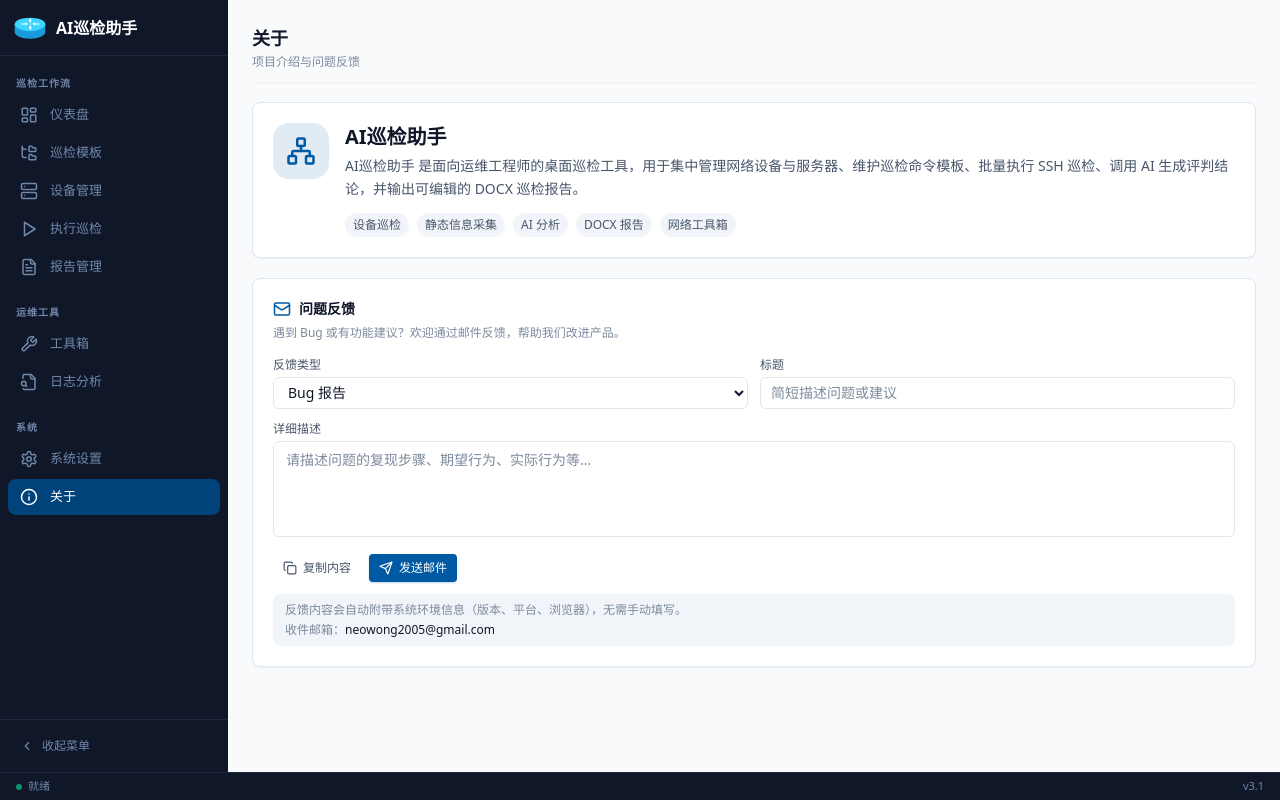
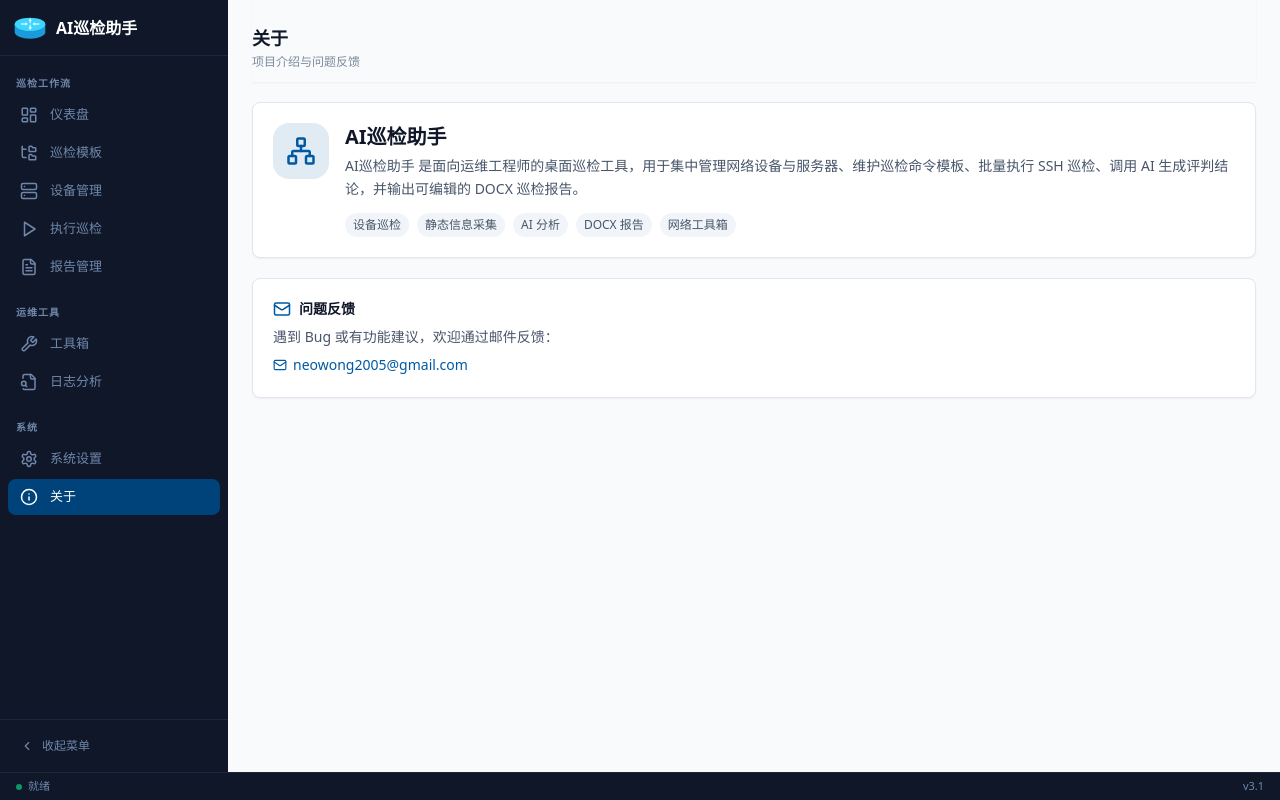
Before and after one commit to neowong/inspection-rust, a React (Vite) app: page /about in a window 1280 px wide. Built offline with nearby package versions, Linux system fonts and the light colour scheme.

Commit message:
simplify: 问题反馈简化为邮件地址展示

```diff
--- a/src/pages/AboutPage.tsx
+++ b/src/pages/AboutPage.tsx
@@ -1,99 +1,5 @@
-import { useState } from "react";
-import { Network, Mail, Copy, Check, Send } from "lucide-react";
+import { Network, Mail } from "lucide-react";
 import Card from "../components/ui/Card";
-import Button from "../components/ui/Button";
-import Input, { Select } from "../components/ui/Input";
-
-function FeedbackSection() {
-  const [category, setCategory] = useState("bug");
-  const [title, setTitle] = useState("");
-  const [desc, setDesc] = useState("");
-  const [copied, setCopied] = useState(false);
-
-  const EMAIL = "neowong2005@gmail.com";
-
-  const buildEmailBody = () => {
-    const lines = [
-      `反馈类型: ${category === "bug" ? "Bug 报告" : category === "feature" ? "功能建议" : "其它反馈"}`,
-      `标题: ${title || "(未填写)"}`,
-      "",
-      "描述:",
-      desc || "(未填写)",
-      "",
-      "--- 环境信息 ---",
-      `App 版本: v3.2.0`,
-      `平台: ${navigator.platform}`,
-      `User-Agent: ${navigator.userAgent}`,
-    ];
-    return lines.join("\n");
-  };
-
-  const handleCopy = async () => {
-    await navigator.clipboard.writeText(buildEmailBody());
-    setCopied(true);
-    setTimeout(() => setCopied(false), 2000);
-  };
-
-  const handleSendEmail = () => {
-    const subject = `[${category === "bug" ? "Bug" : "建议"}] ${title || "问题反馈"}`;
-    const mailtoUrl = `mailto:${EMAIL}?subject=${encodeURIComponent(subject)}&body=${encodeURIComponent(buildEmailBody())}`;
-    window.open(mailtoUrl, "_blank");
-  };
-
-  return (
-    <Card>
-      <div className="flex items-center gap-2 text-sm font-semibold text-[hsl(var(--text-primary))]">
-        <Mail size={18} className="text-[hsl(var(--accent))]" />
-        问题反馈
-      </div>
-      <p className="mt-1.5 text-xs text-[hsl(var(--text-tertiary))]">
-        遇到 Bug 或有功能建议？欢迎通过邮件反馈，帮助我们改进产品。
-      </p>
-
-      <div className="mt-4 space-y-3">
-        <div className="grid grid-cols-2 gap-3">
-          <div>
-            <label className="block text-xs font-medium text-[hsl(var(--text-secondary))] mb-1">反馈类型</label>
-            <Select value={category} onChange={(e) => setCategory(e.target.value)}>
-              <option value="bug">Bug 报告</option>
-              <option value="feature">功能建议</option>
-              <option value="other">其它反馈</option>
-            </Select>
-          </div>
-          <div>
-            <label className="block text-xs font-medium text-[hsl(var(--text-secondary))] mb-1">标题</label>
-            <Input value={title} onChange={(e) => setTitle(e.target.value)} placeholder="简短描述问题或建议" />
-          </div>
-        </div>
-        <div>
-          <label className="block text-xs font-medium text-[hsl(var(--text-secondary))] mb-1">详细描述</label>
-          <textarea
-            value={desc}
-            onChange={(e) => setDesc(e.target.value)}
-            placeholder="请描述问题的复现步骤、期望行为、实际行为等..."
-            className="w-full h-24 rounded-md border border-[hsl(var(--border))] bg-[hsl(var(--bg-card))] px-3 py-2 text-sm text-[hsl(var(--text-primary))] placeholder:text-[hsl(var(--text-tertiary))] outline-none focus:border-[hsl(var(--accent))] focus:ring-2 focus:ring-[hsl(var(--accent)/0.2)] resize-none"
-          />
-        </div>
-
-        <div className="flex gap-2">
-          <Button size="sm" variant="ghost" onClick={handleCopy}>
-            {copied ? <Check size={14} /> : <Copy size={14} />}
-            {copied ? "已复制" : "复制内容"}
-          </Button>
-          <Button size="sm" variant="primary" onClick={handleSendEmail}>
-            <Send size={14} />
-            发送邮件
-          </Button>
-        </div>
-
-        <div className="rounded-lg bg-[hsl(var(--bg-hover))] px-3 py-2 text-xs text-[hsl(var(--text-tertiary))] space-y-1">
-          <p>反馈内容会自动附带系统环境信息（版本、平台、浏览器），无需手动填写。</p>
-          <p>收件邮箱：<span className="text-[hsl(var(--text-primary))] font-medium">{EMAIL}</span></p>
-        </div>
-      </div>
-    </Card>
-  );
-}
 
 export default function AboutPage() {
   return (
@@ -124,7 +30,19 @@ export default function AboutPage() {
         </div>
       </Card>
 
-      <FeedbackSection />
+      <Card>
+        <div className="flex items-center gap-2 text-sm font-semibold text-[hsl(var(--text-primary))]">
+          <Mail size={18} className="text-[hsl(var(--accent))]" />
+          问题反馈
+        </div>
+        <p className="mt-2 text-sm text-[hsl(var(--text-secondary))]">
+          遇到 Bug 或有功能建议，欢迎通过邮件反馈：
+        </p>
+        <a href="mailto:neowong2005@gmail.com" className="mt-2 inline-flex items-center gap-1.5 text-sm text-[hsl(var(--accent))] hover:underline">
+          <Mail size={14} />
+          neowong2005@gmail.com
+        </a>
+      </Card>
     </div>
   );
 }
```
Also changed, not shown: 1 other file (tests, documents, lock files or other folders).
